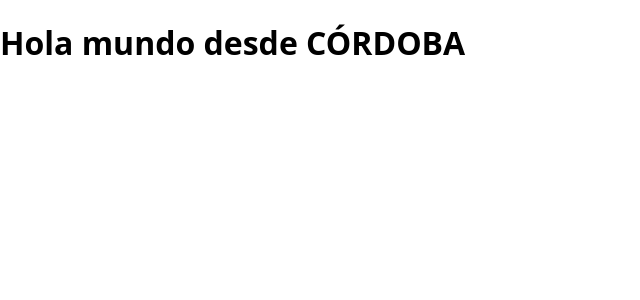
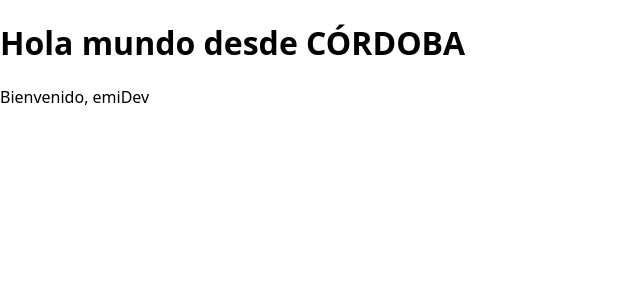
Before and after one commit to Emilio2207/PracticeAngular, an Angular app: page / in a window 1280 px wide. Shown: the top 300 px of the page, without its empty margins (0-640 px from the left). Built offline with nearby package versions, Linux system fonts and the light colour scheme.

Commit message:
Directives commit

```diff
--- a/src/app/app.component.html
+++ b/src/app/app.component.html
@@ -1,3 +1,4 @@
-<h1>Hola Angular, cómo estás tú?</h1>
+<h1>Hola mundo desde {{ city.toUpperCase() }}</h1>
+<app-user />
 
 <!-- <router-outlet></router-outlet> -->
--- a/src/app/app.component.ts
+++ b/src/app/app.component.ts
@@ -1,12 +1,14 @@
 import { Component } from '@angular/core';
 import { CommonModule } from '@angular/common';
 import { RouterOutlet } from '@angular/router';
+import { UserComponent } from './user/user.component';
 
+//-------------------------------------------------------------------
 @Component({
   selector: 'app-root',
   standalone: true,
-  imports: [CommonModule, RouterOutlet],
-  template: ` <h1>Hola mundo desde {{ city.toUpperCase() }}</h1> `,
+  imports: [CommonModule, RouterOutlet, UserComponent],
+  templateUrl: './app.component.html',
   styles: ``,
 })
 export class AppComponent {
--- a/src/app/user/user.component.html
+++ b/src/app/user/user.component.html
@@ -1 +1,5 @@
-<p>user works!</p>
+@if (isLoggedIn) {
+<p>Bienvenido, {{ username }}</p>
+} @else {
+<p>Inicia sesión!</p>
+}
--- a/src/app/user/user.component.ts
+++ b/src/app/user/user.component.ts
@@ -1,5 +1,7 @@
 import { Component } from '@angular/core';
 import { CommonModule } from '@angular/common';
+
+//-------------------------------------------------------
 
 @Component({
   selector: 'app-user',
@@ -8,4 +10,7 @@ import { CommonModule } from '@angular/common';
   templateUrl: './user.component.html',
   styleUrl: './user.component.css',
 })
-export class UserComponent {}
+export class UserComponent {
+  username = 'emiDev';
+  isLoggedIn = true;
+}
```
